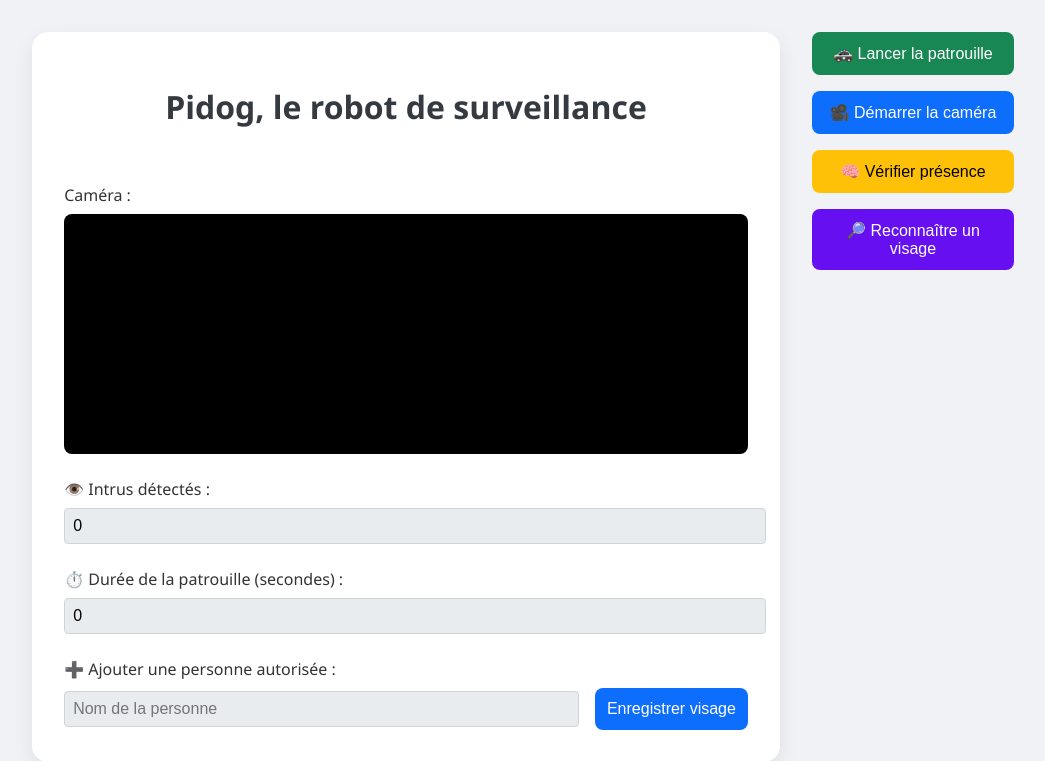
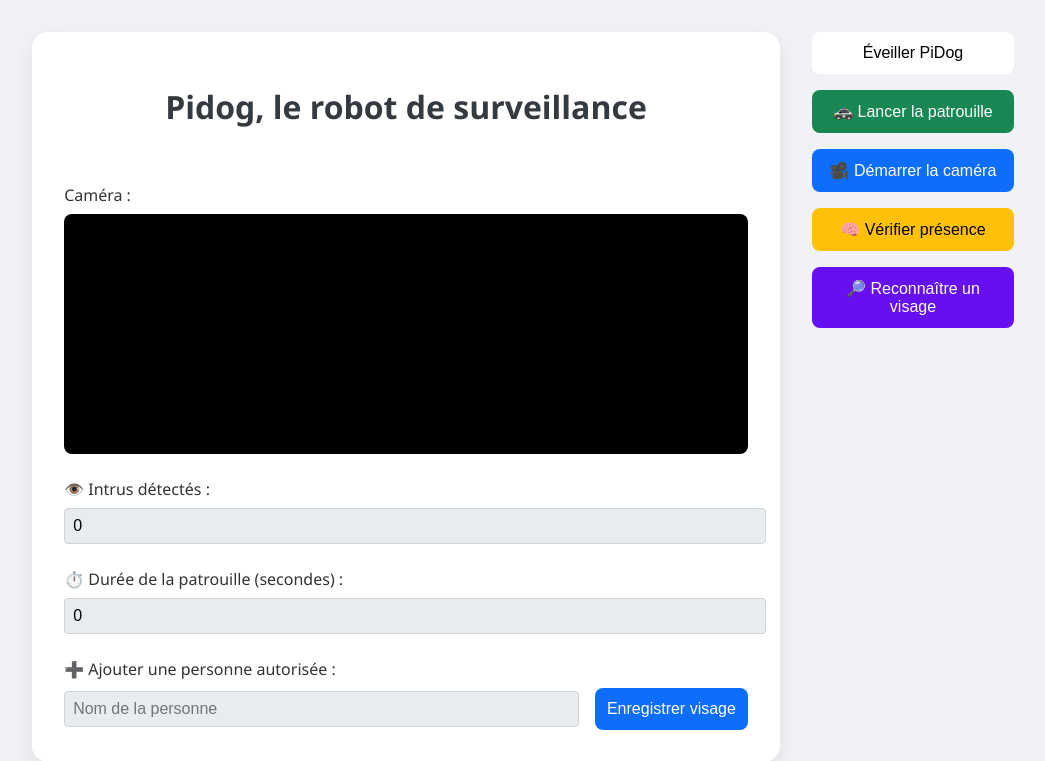
Before and after one commit to Rijenth/pidog_flask, a Flask app: page / in a window 1280 px wide. Shown: the top 761 px of the page, without its empty margins (234-1279 px from the left). Run offline with Flask 3, Linux system fonts and the light colour scheme.

Commit message:
hotfix: use `pidog` conditonaly

```diff
--- a/app.py
+++ b/app.py
@@ -5,14 +5,20 @@ import os
 import logging
 import cv2
 
-from pidog import Pidog
-from preset_actions import pant
-from preset_actions import body_twisting
-from time import sleep
+# Conditionnelle : Activer l'utilisation de Pidog si USE_PIDOG est à true
+USE_PIDOG = os.environ.get("USE_PIDOG", "false").lower() == "true"
+if USE_PIDOG:
+    from pidog import Pidog
+    from preset_actions import pant
+    from preset_actions import body_twisting
+    from time import sleep
+    my_dog = Pidog(head_init_angles=[0, 0, -30])
+    sleep(1)
+else:
+    my_dog = None
+    print("⚠️  Pidog désactivé : robot non initialisé.")
 
 app = Flask(__name__)
-my_dog = Pidog(head_init_angles=[0, 0, -30])
-sleep(1)
 
 # Répertoire des visages connus
 KNOWN_FACE_DIR = "known_faces"
@@ -35,9 +41,11 @@ def index():
 
 
 # Robot ->
+def wake_up():
+    if not USE_PIDOG or not my_dog:
+        print("🛑 wake_up() appelé sans robot actif.")
+        return
 
-
-def wake_up():
     # stretch
     #my_dog.rgb_strip.set_mode('listen', color='yellow', bps=0.6, brightness=0.8)
     my_dog.do_action('stretch', speed=50)
@@ -58,15 +66,22 @@ def wake_up():
     # hold
     my_dog.do_action('wag_tail', step_count=10, speed=30)
     #my_dog.rgb_strip.set_mode('breath', 'pink', bps=0.5)
-    while True:
-        sleep(1)
+    # while True:
+    #     sleep(1)
 
 @app.route("/send-command", methods=["POST"])
 def send_command():
     command = request.form.get("command")
+
     match command:
+        case 'awake-dog':
+            wake_up()
+            return 'awake-dog', 200;
+
+        case 'sleep-dog':
+            return 'sleep-dog', 200;
+
         case 'start-patrol':
-            wake_up()
             return 'start patrol function', 200
 
         case 'stop-patrol':
@@ -89,4 +104,5 @@ if __name__ == "__main__":
     except KeyboardInterrupt:
         pass
     finally:
-        my_dog.close()
+        if USE_PIDOG and my_dog:
+            my_dog.close()
--- a/static/js/index.js
+++ b/static/js/index.js
@@ -4,6 +4,7 @@ let intruderCount = 0;
 let cameraStream = null;
 let isPatrolRunning = false;
 let isCameraRunning = false;
+let dogIsAwake = false;
 
 const video = document.getElementById('camera');
 const infoBox = document.getElementById("infoBox");
@@ -36,6 +37,19 @@ async function sendToServer(endpoint, payload) {
 
 const patrolBtn = document.getElementById("patrolToggleBtn");
 const cameraBtn = document.getElementById("cameraToggleBtn");
+const awakeBtn = document.getElementById("awakeDog");
+
+awakeBtn.addEventListener("click", async() => {
+    const command = dogIsAwake ? 'sleep-dog' : 'awake-dog';
+    const res = await fetch("/awake", {
+            method: "POST",
+            body: new URLSearchParams({ command: command}),
+        });
+    showMessage(await res.text());
+    awakeBtn.textContent = dogIsAwake ? "Arrêter PiDog" : "Éveiller PiDog";
+    awakeBtn.style.backgroundColor = dogIsAwake ? "#dc3545" :  "#198754";
+    dogIsAwake = !dogIsAwake;
+})
 
 patrolBtn.addEventListener("click", async () => {
     if (!isPatrolRunning) {
--- a/templates/index.html
+++ b/templates/index.html
@@ -47,6 +47,7 @@
 
   <aside class="flex-1">
     <div class="button-group">
+      <button id="awakeDog">Éveiller PiDog</button>
       <button id="patrolToggleBtn">🚓 Lancer la patrouille</button>
       <button id="cameraToggleBtn">🎥 Démarrer la caméra</button>
       <button id="detectFaceBtn" style="background-color: #ffc107;">🧠 Vérifier présence</button>
```
Also changed, not shown: 1 other file.
